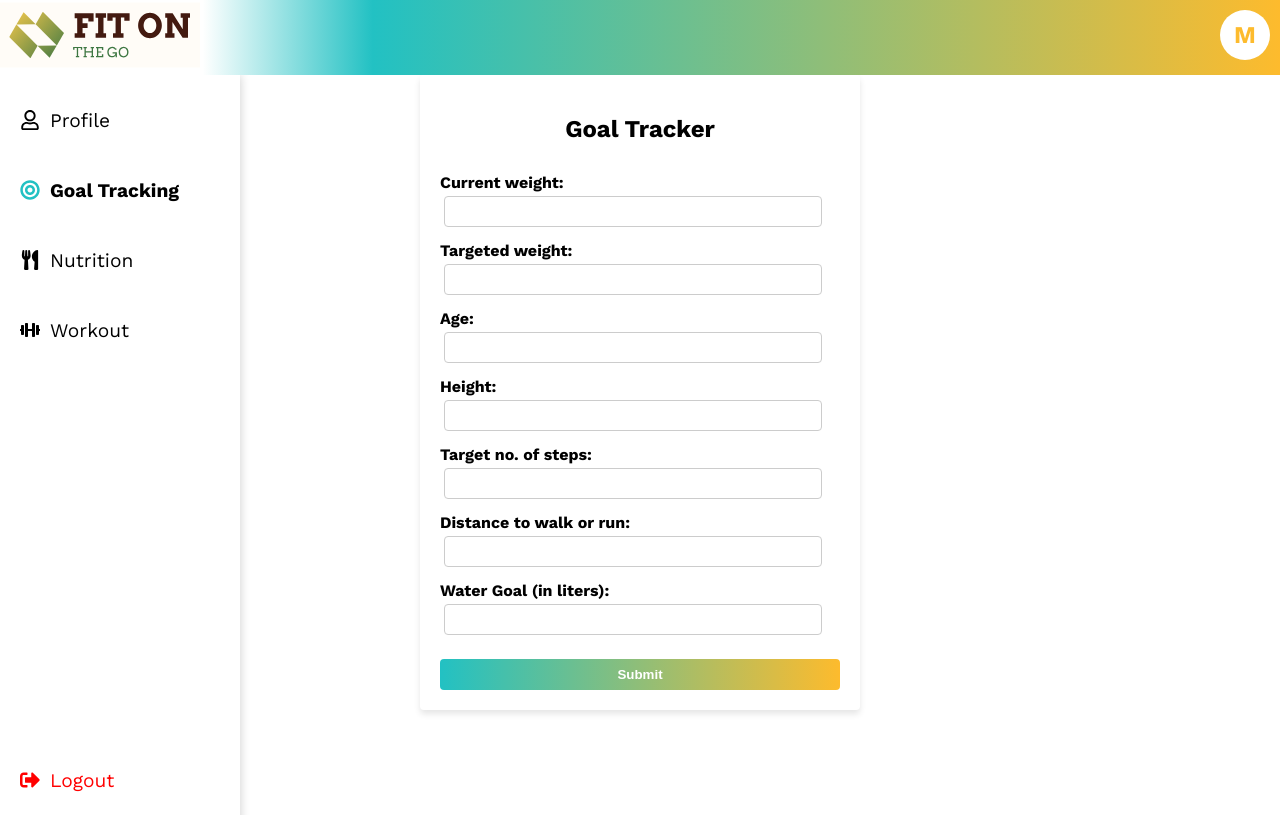
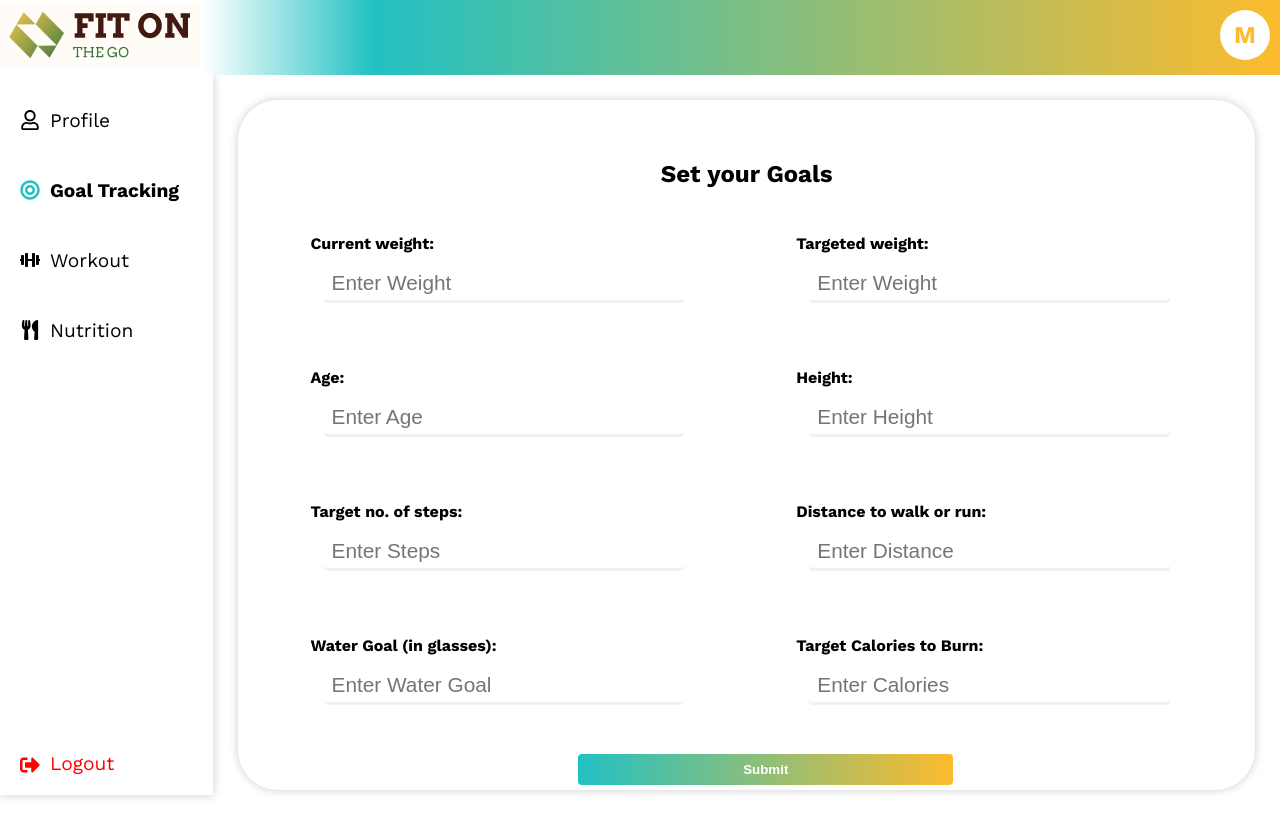
Before and after one commit to CSCI-5828-Foundations-Sftware-Engr/Fitness_tracker_web_application, a React (Create React App) app in the folder fitness-tracker-react/: page /dashboard in a window 1280 px wide. Built offline with nearby package versions, Linux system fonts and the light colour scheme.

Commit message:
CSS changes

```diff
--- a/fitness-tracker-react/src/App.css
+++ b/fitness-tracker-react/src/App.css
@@ -2,7 +2,7 @@
 
 body {
   font-family: "work sans";
-  height: 100%;
+  height: 100vh;
 }
 
 html {
@@ -45,6 +45,19 @@ html {
   background-color: #ffffff;
   color: rgba(253, 187, 45, 1);
   font-size: 24px;
+  font-weight: bold;
+}
+
+.user-profile-circle {
+  display: flex;
+  justify-content: center;
+  align-items: center;
+  width: 150px;
+  height: 150px;
+  border-radius: 50%;
+  background-color: rgba(253, 187, 45, 1);
+  color: #ffffff;
+  font-size: 75px;
   font-weight: bold;
 }
 
@@ -164,14 +177,12 @@ html {
 
 .dashboard {
   background-color: #FFFFFF;
+  height: 100vh;
 }
 
 .side-menu {
   width: 200px;
-  height: 100%;
-  position: fixed;
-  top: 70;
-  left: 0;
+  height: inherit;
   background-color: #ffffff;
   padding: 20px;
   box-shadow: 0 0 10px rgba(0, 0, 0, 0.2);
@@ -181,6 +192,7 @@ html {
   list-style: none;
   margin: 0;
   padding: 0;
+  height: 100%
 }
 
 .side-menu li {
@@ -225,22 +237,28 @@ html {
 .side-menu ul li.logout {
   color: red;
   cursor: pointer;
-  margin-top: 400px;
+  height: calc(100% - 280px);
+  align-items: end;
 }
 
-.dashComp {
+.side-menu ul li.logout:hover {
+  background-color: #ffffff;
+}
+
+.dashboard-components {
   display: flex;
+  height: calc(100% - 60px);
 }
 
 .goal-tracker-container {
+  align-items: center;
   display: flex;
   flex-direction: column;
-  align-items: center;
-  width: 400px;
-  margin: 0 auto;
-  padding: 20px;
-  box-shadow: 0 4px 6px rgba(0, 0, 0, 0.1);
-  border-radius: 4px;
+  width: calc(100% - 200px);
+  margin: 25px;
+  padding: 40px;
+  box-shadow: 0 0 10px rgba(0, 0, 0, 0.2);
+  border-radius: 40px;
 }
 
 .goal-tracker-container h2 {
@@ -248,9 +266,9 @@ html {
 }
 
 .goal-tracker-form {
-  display: flex;
-  flex-direction: column;
-  align-items: flex-start;
+  display: grid;
+  grid-template-columns: 1fr 1fr;
+  gap: 35px;
   width: 100%;
 }
 
@@ -258,28 +276,30 @@ html {
   display: block;
   font-weight: bold;
   margin-top: 10px;
+  color: #000000;
+  padding-left: 2rem;
 }
 
 .goal-tracker-form input {
   display: block;
-    width: 90%;
-    padding: 6px 8px 8px 8px;
-    margin: 4px;
-    border: 1px solid #ccc;
-    border-radius: 4px;
+  width: 80%;
+  padding: 6px 8px 8px 8px;
+  margin: 4px;
+  border-radius: 4px;
 }
 
 .goal-tracker-form button {
-  display: block;
-  width: 100%;
+  display: grid;
+  width: 40%;
   padding: 8px;
-  margin-top: 20px;
+  margin: 10px 80px 10px 300px;
   background: linear-gradient(90deg, rgba(34, 193, 195, 1) 0%, rgba(253, 187, 45, 1) 100%);
   color: #fff;
   font-weight: bold;
   border: none;
   border-radius: 4px;
   cursor: pointer;
+  grid-column: 1 /span 2;
 }
 
 .goal-tracker-form button:hover {
@@ -289,26 +309,30 @@ html {
 .user-profile-container {
   display: flex;
   flex-direction: column;
-  max-width: 400px;
-  margin: 0 auto;
-  padding: 20px;
-  box-shadow: 0 4px 6px rgba(0, 0, 0, 0.1);
-  border-radius: 4px;
+  width: calc(100% - 200px);
+  margin: 25px;
+  padding: 40px;
+  box-shadow: 0 0 10px rgba(0, 0, 0, 0.2);
+  border-radius: 40px;
+  align-items: center;
 }
 
 .user-profile-container h2,
 .user-profile-container h3 {
   margin-bottom: 20px;
+  margin-top: 80px;
 }
 
 .user-profile-container p {
   margin-bottom: 10px;
+  font-weight: bold;
+  font-size: large;
 }
 
 .update-password-form {
   display: flex;
   flex-direction: column;
-  align-items: flex-start;
+  align-items: center;
   width: 100%;
 }
 
@@ -316,6 +340,8 @@ html {
   display: block;
   font-weight: bold;
   margin-top: 10px;
+  padding-left: 0;
+  color: #000000;
 }
 
 .update-password-form input {
@@ -323,15 +349,14 @@ html {
   width: 100%;
   padding: 6px 8px;
   margin-top: 4px;
-  border: 1px solid #ccc;
   border-radius: 4px;
 }
 
 .update-password-form button {
   display: block;
-  width: 100%;
+  width: 40%;
   padding: 8px;
-  margin-top: 20px;
+  margin-top: 40px;
   background: linear-gradient(90deg, rgba(34, 193, 195, 1) 0%, rgba(253, 187, 45, 1) 100%);
   color: #fff;
   font-weight: bold;
@@ -343,3 +368,23 @@ html {
 .update-password-form button:hover {
   background-color: #0056b3;
 }
+
+.nutrition-container {
+  display: flex;
+  flex-direction: column;
+  width: calc(100% - 200px);
+  margin: 25px;
+  padding: 40px;
+  box-shadow: 0 0 10px rgba(0, 0, 0, 0.2);
+  border-radius: 40px;
+}
+
+.workout-container {
+  display: flex;
+  flex-direction: column;
+  width: calc(100% - 200px);
+  margin: 25px;
+  padding: 40px;
+  box-shadow: 0 0 10px rgba(0, 0, 0, 0.2);
+  border-radius: 40px;
+}
--- a/fitness-tracker-react/src/GoalTracker.js
+++ b/fitness-tracker-react/src/GoalTracker.js
@@ -16,63 +16,95 @@ const GoalTracker = () => {
 
   return (
     <div className="goal-tracker-container">
-      <h2>Goal Tracker</h2>
+      <h2>Set your Goals</h2>
       <form className="goal-tracker-form" onSubmit={handleSubmit}>
+        <div class="row">
           <label htmlFor="currentWeight">Current weight:</label>
           <input
             id="currentWeight"
+            placeholder="Enter Weight"
             type="number"
             value={currentWeight}
             onChange={(e) => setCurrentWeight(e.target.value)}
           />
+        </div>
 
+        <div class="row">
           <label htmlFor="targetWeight">Targeted weight:</label>
           <input
             id="targetWeight"
+            placeholder="Enter Weight"
             type="number"
             value={targetWeight}
             onChange={(e) => setTargetWeight(e.target.value)}
           />
+        </div>
 
+        <div class="row">
           <label htmlFor="age">Age:</label>
           <input
             id="age"
+            placeholder="Enter Age"
             type="number"
             value={age}
             onChange={(e) => setAge(e.target.value)}
           />
+        </div>
 
+        <div class="row">
           <label htmlFor="height">Height:</label>
           <input
             id="height"
+            placeholder="Enter Height"
             type="number"
             value={height}
             onChange={(e) => setHeight(e.target.value)}
           />
+        </div>
 
+        <div class="row">
           <label htmlFor="targetSteps">Target no. of steps:</label>
           <input
             id="targetSteps"
+            placeholder="Enter Steps"
             type="number"
             value={targetSteps}
             onChange={(e) => setTargetSteps(e.target.value)}
           />
+        </div>
 
+        <div class="row">
           <label htmlFor="targetDistance">Distance to walk or run:</label>
           <input
             id="targetDistance"
+            placeholder="Enter Distance"
             type="number"
             value={targetDistance}
             onChange={(e) => setTargetDistance(e.target.value)}
           />
+        </div>
 
-        <label htmlFor="waterGoal">Water Goal (in liters):</label>
+        <div class="row">
+          <label htmlFor="waterGoal">Water Goal (in glasses):</label>
           <input
             id="waterGoal"
+            placeholder="Enter Water Goal"
             type="number"
             value={waterGoal}
             onChange={(e) => setWaterGoal(e.target.value)}
           />
+        </div>
+
+        <div class="row">
+          <label htmlFor="caloriesGoal">Target Calories to Burn:</label>
+          <input
+            id="caloriesGoal"
+            placeholder="Enter Calories"
+            type="number"
+            value={waterGoal}
+            onChange={(e) => setWaterGoal(e.target.value)}
+          />
+        </div>
 
         <button type="submit">Submit</button>
       </form>
--- a/fitness-tracker-react/src/Nutrition.js
+++ b/fitness-tracker-react/src/Nutrition.js
@@ -0,0 +1,12 @@
+import React, { useState } from 'react';
+
+const Nutrition = (props) => {
+
+  return (
+    <div className="nutrition-container">
+      <h2>Nutrition</h2>
+    </div>
+  );
+};
+
+export default Nutrition;
--- a/fitness-tracker-react/src/SideMenu.js
+++ b/fitness-tracker-react/src/SideMenu.js
@@ -3,8 +3,8 @@ import { FaRegUser, FaBullseye, FaUtensils, FaDumbbell, FaSignOutAlt} from 'reac
 import { useNavigate } from "react-router-dom";
 import GoalTracker from "./GoalTracker";
 import UserProfile from "./UserProfile";
-import Nutrition from "./UserProfile";
-import Workout from "./UserProfile";
+import Nutrition from "./Nutrition";
+import Workout from "./Workout";
 
 const SideMenu = () => {
   const navigate = useNavigate();
@@ -26,14 +26,14 @@ const SideMenu = () => {
         label: 'Goal Tracking'
       },
       {
+        id: 'workout',
+        icon: <FaDumbbell />,
+        label: 'Workout'
+      },
+      {
         id: 'nutrition',
         icon: <FaUtensils />,
         label: 'Nutrition'
-      },
-      {
-        id: 'workout',
-        icon: <FaDumbbell />,
-        label: 'Workout'
       },
       {
         id: 'logout',
@@ -76,7 +76,7 @@ const SideMenu = () => {
   };
 
   return (
-    <div class="dashComp">
+    <div class="dashboard-components">
     <div className="side-menu">
       <ul>
         {getMenuItems()}
--- a/fitness-tracker-react/src/UserProfile.js
+++ b/fitness-tracker-react/src/UserProfile.js
@@ -19,28 +19,35 @@ const UserProfile = (props) => {
 
   return (
     <div className="user-profile-container">
-      <h2>User Profile</h2>
-      <p>Name: {name}</p>
-      <p>Email: {email}</p>
-      <p>Contact No.: {contactNo}</p>
+      <div className="user-profile-circle">M</div>
+      <p>Manali Kale {name}</p>
+      <p>manali.kale@colorado.edu {email}</p>
+      <p>+12346578901{contactNo}</p>
 
       <h3>Update Password</h3>
       <form className="update-password-form" onSubmit={handlePasswordUpdate}>
+        <div class="row">
         <label htmlFor="password">New Password:</label>
         <input
           id="password"
           type="password"
+          placeholder="Enter Password"
           value={password}
           onChange={(e) => setPassword(e.target.value)}
         />
+
+        </div>
+        <div class="row">
 
         <label htmlFor="confirmPassword">Confirm New Password:</label>
         <input
           id="confirmPassword"
           type="password"
+          placeholder="Enter Password"
           value={confirmPassword}
           onChange={(e) => setConfirmPassword(e.target.value)}
         />
+        </div>
 
         <button type="submit">Update Password</button>
       </form>
--- a/fitness-tracker-react/src/Workout.js
+++ b/fitness-tracker-react/src/Workout.js
@@ -0,0 +1,12 @@
+import React, { useState } from 'react';
+
+const Workout = (props) => {
+
+  return (
+    <div className="workout-container">
+      <h2>Workout</h2>
+    </div>
+  );
+};
+
+export default Workout;
```
Also changed, not shown: 2 other files (tests, documents, lock files or other folders). Lines whose indentation alone changed are shown as unchanged.
